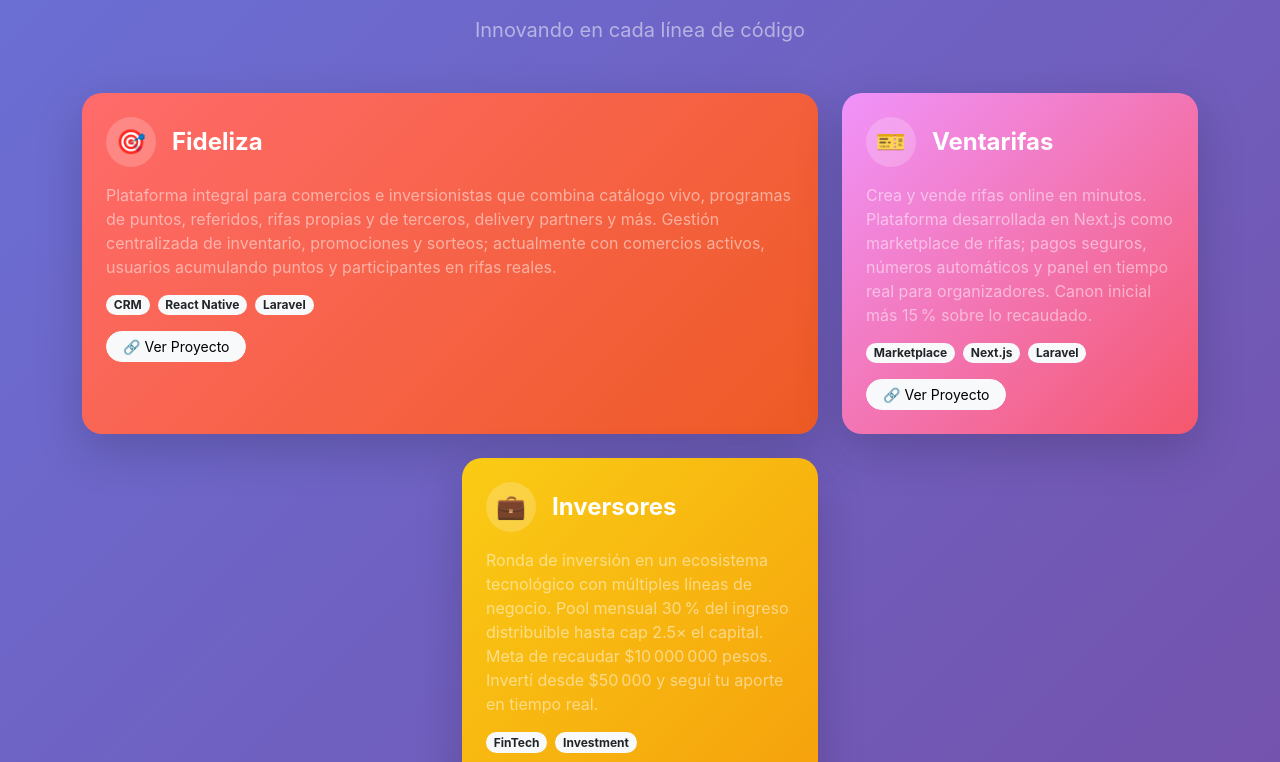
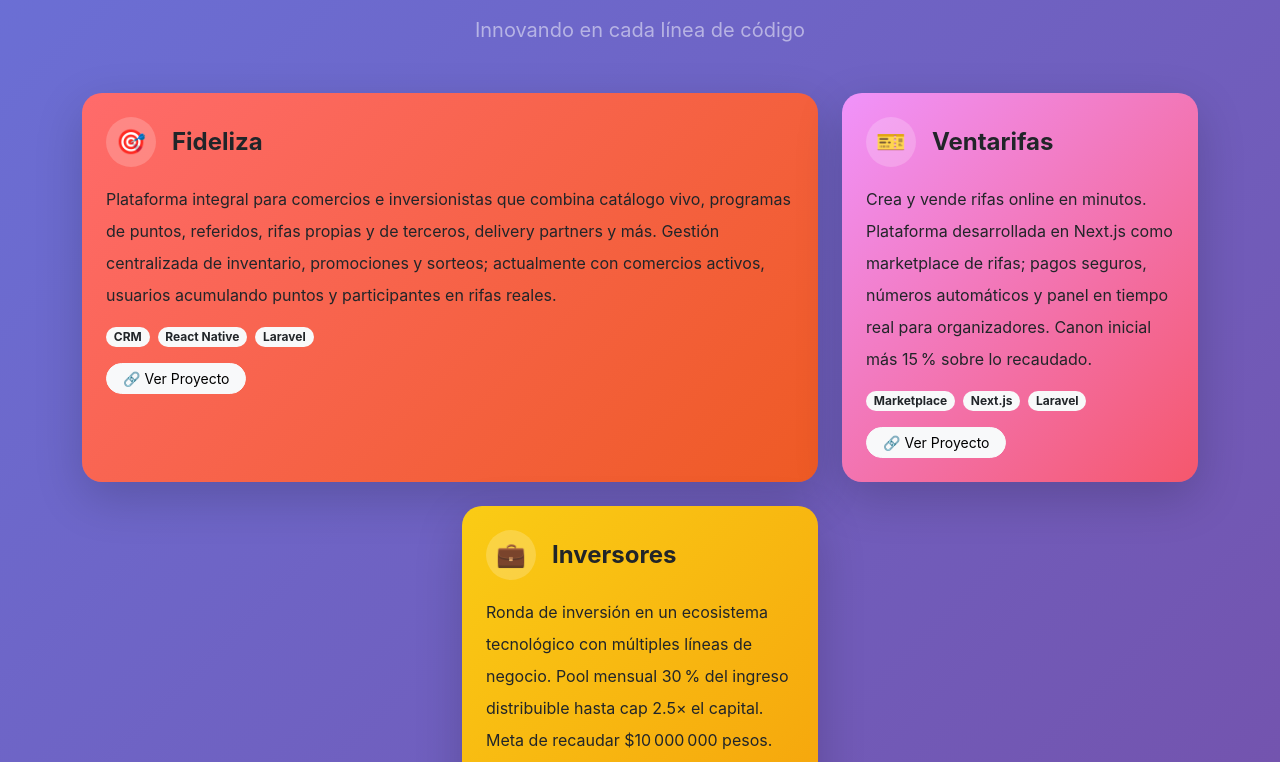
Before and after one commit to yoisar/yoisar, a React (Create React App) app in the folder frontend/: page / in a window 1280 px wide. Shown: the part 1167-1929 px from the top of the page. Built offline with nearby package versions, Linux system fonts and the light colour scheme.

Commit message:
Update App.js

```diff
--- a/frontend/src/App.js
+++ b/frontend/src/App.js
@@ -110,7 +110,7 @@ export default function PresentacionYassel() {
 
                     <div className="row g-4 justify-content-center">
                         <div className="col-lg-5 col-md-6" style={{ display: 'none' }}>
-                            <div className="card border-0 h-100 shadow-lg" style={{
+                            <div className="card border-0 h-100 shadow-lg project-card" style={{
                                 background: 'linear-gradient(135deg, #667eea 0%, #764ba2 100%)',
                                 borderRadius: '20px',
                                 transform: 'translateY(0)',
@@ -128,9 +128,9 @@ export default function PresentacionYassel() {
                                              }}>
                                             <span className="fs-4">💳</span>
                                         </div>
-                                        <h3 className="h4 fw-bold text-white mb-0">Cuotaplan</h3>
+                                        <h3 className="h4 fw-bold text-dark mb-0">Cuotaplan</h3>
                                     </div>
-                                    <p className="text-white-50 mb-3">
+                                    <p className="text-dark mb-3 lh-lg">
                                         CuotaPlan es una plataforma que conecta a personas y comercios adheridos, ofreciendo un ecosistema
                                         de beneficios exclusivos como saldo virtual, sorteos, puntos y descuentos. Brinda a los comercios
                                         herramientas de fidelización, gestión de referidos y campañas promocionales desde un panel centralizado.
@@ -151,7 +151,7 @@ export default function PresentacionYassel() {
                             </div>
                         </div>
                         <div className="col-lg-4 col-md-6" style={{ display: 'none' }}>
-                            <div className="card border-0 h-100 shadow-lg" style={{
+                            <div className="card border-0 h-100 shadow-lg project-card" style={{
                                 background: 'linear-gradient(135deg, #4facfe 0%, #00f2fe 100%)',
                                 borderRadius: '20px',
                                 transform: 'translateY(0)',
@@ -169,9 +169,9 @@ export default function PresentacionYassel() {
                                              }}>
                                             <span className="fs-4">🏘️</span>
                                         </div>
-                                        <h3 className="h4 fw-bold text-white mb-0">AdminBarrios</h3>
+                                        <h3 className="h4 fw-bold text-dark mb-0">AdminBarrios</h3>
                                     </div>
-                                    <p className="text-white-50 mb-3">
+                                    <p className="text-dark mb-3 lh-lg">
                                         Gestión Integral de Barrios. Plataforma para administrar eficientemente servicios,
                                         mejorar la comunicación entre vecinos y facilitar decisiones comunitarias.
                                     </p>
@@ -192,7 +192,7 @@ export default function PresentacionYassel() {
                         </div>
 
                         <div className="col-lg-8 col-md-10">
-                            <div className="card border-0 h-100 shadow-lg" style={{
+                            <div className="card border-0 h-100 shadow-lg project-card" style={{
                                 background: 'linear-gradient(135deg, #ff6b6b 0%, #ee5a24 100%)',
                                 borderRadius: '20px',
                                 transform: 'translateY(0)',
@@ -210,9 +210,9 @@ export default function PresentacionYassel() {
                                              }}>
                                             <span className="fs-4">🎯</span>
                                         </div>
-                                        <h3 className="h4 fw-bold text-white mb-0">Fideliza</h3>
+                                        <h3 className="h4 fw-bold text-dark mb-0">Fideliza</h3>
                                     </div>
-                                    <p className="text-white-50 mb-3">
+                                    <p className="text-dark mb-3 lh-lg">
                                         Plataforma integral para comercios e inversionistas que combina catálogo vivo, programas de puntos,
                                         referidos, rifas propias y de terceros, delivery partners y más. Gestión centralizada de inventario,
                                         promociones y sorteos; actualmente con comercios activos, usuarios acumulando puntos y participantes
@@ -235,7 +235,7 @@ export default function PresentacionYassel() {
                         </div>
 
                         <div className="col-lg-4 col-md-6">
-                            <div className="card border-0 h-100 shadow-lg" style={{
+                            <div className="card border-0 h-100 shadow-lg project-card" style={{
                                 background: 'linear-gradient(135deg, #f093fb 0%, #f5576c 100%)',
                                 borderRadius: '20px',
                                 transform: 'translateY(0)',
@@ -253,9 +253,9 @@ export default function PresentacionYassel() {
                                              }}>
                                             <span className="fs-4">🎫</span>
                                         </div>
-                                        <h3 className="h4 fw-bold text-white mb-0">Ventarifas</h3>
+                                        <h3 className="h4 fw-bold text-dark mb-0">Ventarifas</h3>
                                     </div>
-                                    <p className="text-white-50 mb-3">
+                                    <p className="text-dark mb-3 lh-lg">
                                         Crea y vende rifas online en minutos. Plataforma desarrollada en Next.js como
                                         marketplace de rifas; pagos seguros, números automáticos y panel en tiempo real
                                         para organizadores. Canon inicial más 15 % sobre lo recaudado.
@@ -278,7 +278,7 @@ export default function PresentacionYassel() {
 
                         {/* Investor card */}
                         <div className="col-lg-4 col-md-6">
-                            <div className="card border-0 h-100 shadow-lg" style={{
+                            <div className="card border-0 h-100 shadow-lg project-card" style={{
                                 background: 'linear-gradient(135deg, #facc15 0%, #f59e0b 100%)',
                                 borderRadius: '20px',
                                 transform: 'translateY(0)',
@@ -296,9 +296,9 @@ export default function PresentacionYassel() {
                                              }}>
                                             <span className="fs-4">💼</span>
                                         </div>
-                                        <h3 className="h4 fw-bold text-white mb-0">Inversores</h3>
+                                        <h3 className="h4 fw-bold text-dark mb-0">Inversores</h3>
                                     </div>
-                                    <p className="text-white-50 mb-3">
+                                    <p className="text-dark mb-3 lh-lg">
                                         Ronda de inversión en un ecosistema tecnológico con múltiples líneas de negocio.
                                         Pool mensual 30 % del ingreso distribuible hasta cap 2.5× el capital. Meta de
                                         recaudar $10 000 000 pesos. Invertí desde $50 000 y seguí tu aporte en tiempo real.
```
